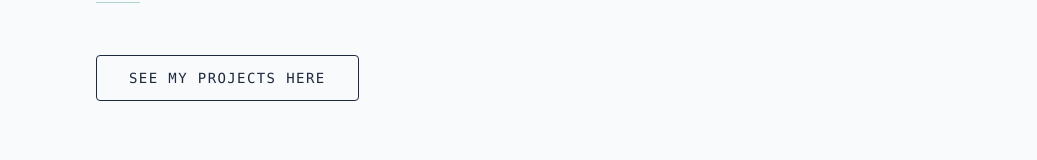
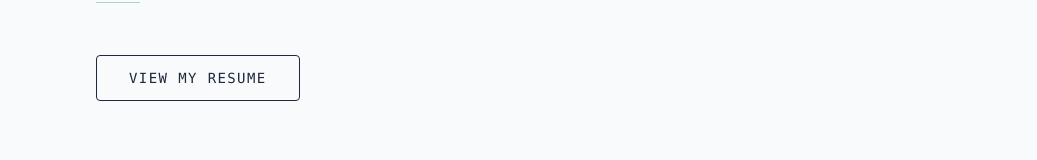
Before and after one commit to timilehinolajolo/timilehinolajolo.github.io, a React (Vite) app: page / in a window 1280 px wide. Shown: the part 716-876 px from the top of the page, without its empty margins (120-1157 px from the left). Built offline with nearby package versions, Linux system fonts and the light colour scheme; a web font is replaced by a local one.

Commit message:
Fix: Update link and modify projects section in App.jsx

```diff
--- a/src/App.jsx
+++ b/src/App.jsx
@@ -209,7 +209,7 @@ const MyPortfolio = () => {
                 whileTap={{ scale: 0.98 }}
                 className="px-8 py-3 border border-slate-800 text-slate-800 font-mono text-sm uppercase tracking-widest transition-colors duration-300 rounded-sm"
               >
-                <a href="https://timilehinolajolo.onrender.com" target="_blank" rel="noopener noreferrer"  >SEE MY PROJECTS HERE</a>
+                <a href="#" target="_blank" rel="noopener noreferrer"  >VIEW MY RESUME</a>
               </motion.button>
             </div>
           </motion.section>
@@ -269,7 +269,7 @@ const MyPortfolio = () => {
             </div>
           </motion.section>
 
-          {/* PROJECTS SECTION
+          {/* PROJECTS SECTION*/}
           <motion.section id="projects" variants={meltIn} className="space-y-8 pt-16">
             <h2 className="text-sm font-mono uppercase tracking-widest text-teal-700/80 border-b border-slate-200 pb-4">/ Projects /</h2>
             <div className="relative w-full aspect-video bg-slate-100 rounded-sm flex items-center justify-center overflow-hidden group border border-slate-200">
@@ -286,7 +286,7 @@ const MyPortfolio = () => {
                 Coming Soon.
               </motion.p>
             </div>
-          </motion.section> */}
+          </motion.section>
 
           {/* BLOG SECTION */}
           <motion.section id="blog" variants={meltIn} className="space-y-12 pt-16">
```
